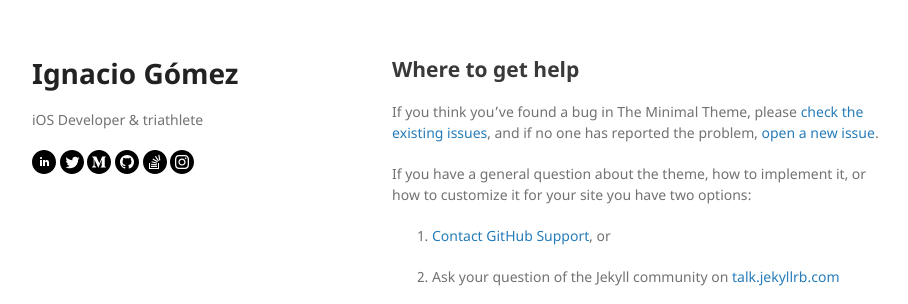
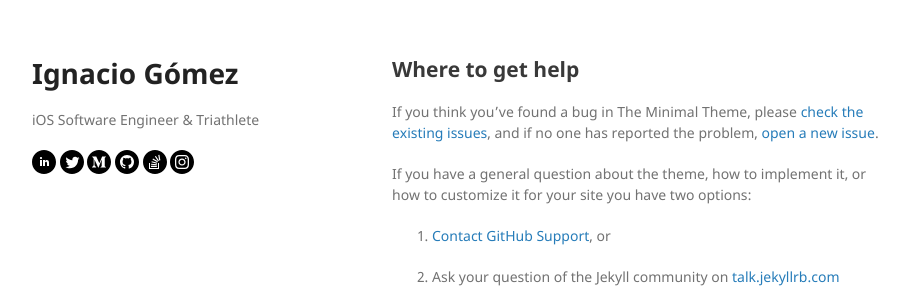
Before and after one commit to ignacio-gomeze/ignacio-gomeze.github.io, a Jekyll site: the page built from docs/SUPPORT.md, in a window 1280 px wide. Shown: the top 304 px of the page, without its empty margins (178-1086 px from the left). Built offline with Jekyll 4.4.1, drawn with Linux system fonts in a browser that asks for light colours; our own code applies the rules of GitHub Pages for plain Markdown files.

Commit message:
Update about me

```diff
--- a/_config.yml
+++ b/_config.yml
@@ -1,6 +1,6 @@
 title: Ignacio Gómez
 description: >- # this means to ignore newlines until "baseurl:"
-  iOS Developer & triathlete
+  iOS Software Engineer & Triathlete
 author:
   name: Ignacio Gómez
   email: igomez@relative.cl
```
